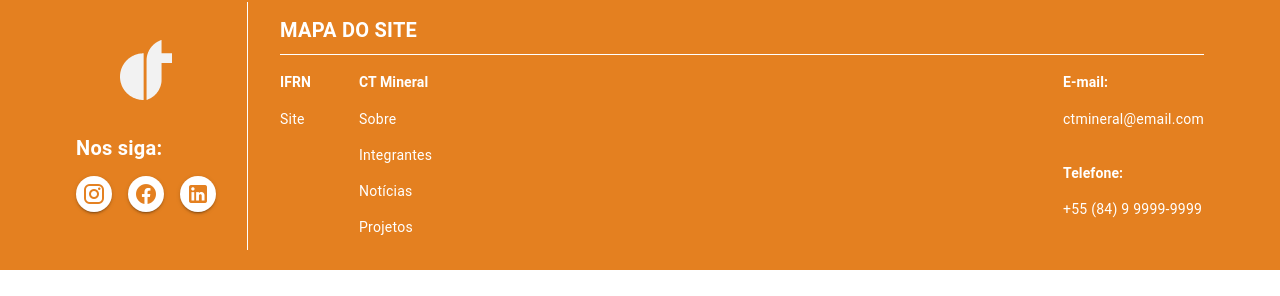
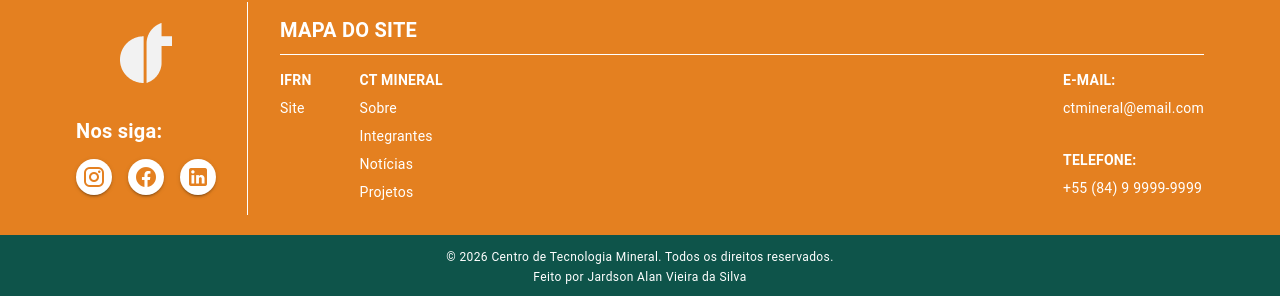
Before and after one commit to ct-mineral/landing-page, a Vue app: page / in a window 1280 px wide. Shown: the part 2725-3021 px from the top of the page. Before the commit the page ends 2995 px from the top, so only its background shows below. Built offline with nearby package versions, Linux system fonts and the light colour scheme.

Commit message:
feat: Atualiza o componente Footer para incluir copyright e melhora a formatação dos textos

```diff
--- a/src/components/FooterComponent.vue
+++ b/src/components/FooterComponent.vue
@@ -1,4 +1,6 @@
-<script setup lang="ts"></script>
+<script setup lang="ts">
+const currentYear = new Date().getFullYear()
+</script>
 
 <template>
   <div class="container-footer">
@@ -59,8 +61,8 @@
             <!-- Links -->
             <v-col cols="12" md="auto" class="d-flex flex-column flex-md-row ga-6 ga-md-12">
               <!-- IFRN -->
-              <div class="d-flex flex-column ga-4">
-                <span class="text-subtitle-2 text-white font-weight-bold">IFRN</span>
+              <div class="d-flex flex-column ga-2">
+                <span class="text-body-2 text-white font-weight-bold">IFRN</span>
                 <a
                   href="https://portal.ifrn.edu.br/"
                   class="text-body-2 text-white"
@@ -70,8 +72,8 @@
                 >
               </div>
               <!-- CT Mineral -->
-              <div class="d-flex flex-column ga-4">
-                <span class="text-subtitle-2 text-white font-weight-bold">CT Mineral</span>
+              <div class="d-flex flex-column ga-2">
+                <span class="text-body-2 text-white font-weight-bold">CT MINERAL</span>
                 <router-link to="/sobre" class="text-body-2 text-white">Sobre</router-link>
                 <router-link to="/integrantes" class="text-body-2 text-white"
                   >Integrantes</router-link
@@ -89,13 +91,13 @@
             <!-- Contatos -->
             <v-col cols="12" md="auto" class="d-flex flex-column ga-6 ga-md-8 mt-6 mt-md-0">
               <!-- E-mail -->
-              <div class="d-flex flex-column ga-4">
-                <span class="text-subtitle-2 text-white font-weight-bold">E-mail:</span>
+              <div class="d-flex flex-column ga-2">
+                <span class="text-body-2 text-white font-weight-bold">E-MAIL:</span>
                 <a href="#" class="text-body-2 text-white">ctmineral@email.com</a>
               </div>
               <!-- Telefone -->
-              <div class="d-flex flex-column ga-4">
-                <span class="text-subtitle-2 text-white font-weight-bold">Telefone:</span>
+              <div class="d-flex flex-column ga-2">
+                <span class="text-body-2 text-white font-weight-bold">TELEFONE:</span>
                 <a href="#" class="text-body-2 text-white">+55 (84) 9 9999-9999</a>
               </div>
             </v-col>
@@ -104,6 +106,15 @@
       </v-row>
     </v-container>
   </div>
+  <v-container fluid class="container-copy">
+    <v-row>
+      <v-col cols="12" class="d-flex flex-column text-center py-2">
+        <hr class="text-white h-50 border-none">
+        <span class="text-caption text-white">&copy; {{ currentYear }} Centro de Tecnologia Mineral. Todos os direitos reservados.</span>
+        <span class="text-caption text-white">Feito por Jardson Alan Vieira da Silva</span>
+      </v-col>
+    </v-row>
+  </v-container>
 </template>
 
 <style scoped>
@@ -123,4 +134,8 @@
 a {
   text-decoration: none;
 }
+
+.container-copy {
+  background-color: #0e544a;
+}
 </style>
```
